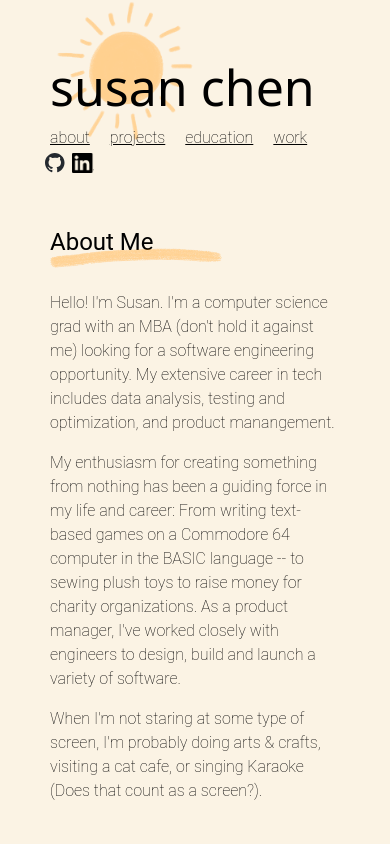
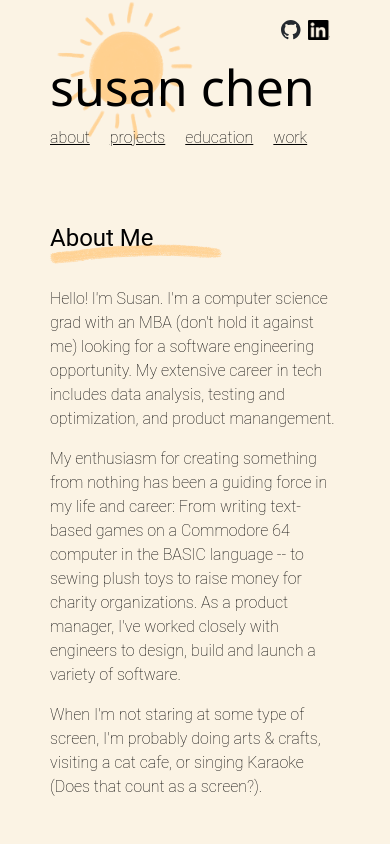
Before and after one commit to susancantdance/susanchenportfolio, a React (Vite) app: page / in a window 390 px wide. Shown: the top 844 px of the page. Built offline with nearby package versions, Linux system fonts and the light colour scheme; a web font is replaced by a local one.

Commit message:
updated icons for mobile plus copy

```diff
--- a/src/components/LeftNav.module.css
+++ b/src/components/LeftNav.module.css
@@ -74,7 +74,7 @@ img {
 
   .link {
     color: black;
-    margin: 0px 20px 0px 0px;
+    margin: 0px 20px 20px 0px;
     cursor: pointer;
     font-size: 16px;
     /* font-style: italic; */
@@ -98,4 +98,11 @@ img {
     font-style: normal;
     margin-bottom: 0px;
   }
+
+  .icons {
+    position: absolute;
+    right: 10px;
+    top: 20px;
+    display: flex;
+  }
 }
--- a/src/components/education.jsx
+++ b/src/components/education.jsx
@@ -26,8 +26,8 @@ function Education() {
             University of Southern California
           </span>
           <span className={styles.jobdesc}>
-            Completed full-time MBA program with a chosen focus on
-            entrepreneurship and product development.
+            Full-time MBA program with a chosen focus on entrepreneurship and
+            product development.
           </span>
         </div>
         {/* <div className={styles.dates}>
@@ -43,8 +43,8 @@ function Education() {
             University of California, Los Angeles
           </span>
           <span className={styles.jobdesc}>
-            Studied computer algorithms, operating systems, architecture,
-            software engineering and web development.{" "}
+            Computer algorithms, operating systems, architecture, software
+            engineering and web development.{" "}
           </span>
         </div>
         {/* <div className={styles.dates}>
--- a/src/components/leftnav.jsx
+++ b/src/components/leftnav.jsx
@@ -52,7 +52,7 @@ function Leftnav({ refArray, onScreen }) {
       >
         work
       </div>
-      <div>
+      <div className={styles.icons}>
         <img className={styles.github} src="github-mark.svg" />
         &nbsp;&nbsp;&nbsp;
         <img className={styles.github} src="InBug-Black.png" />
```
